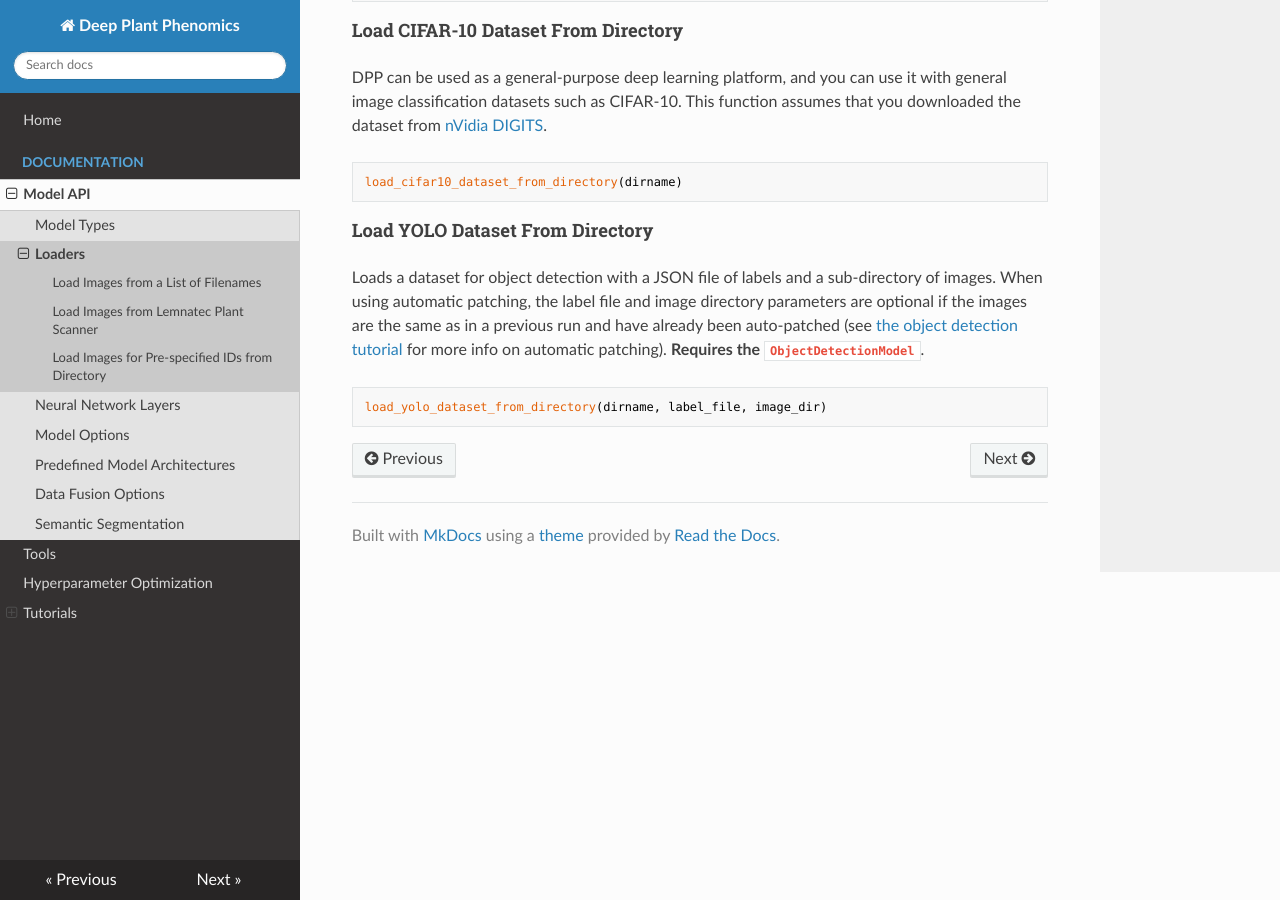
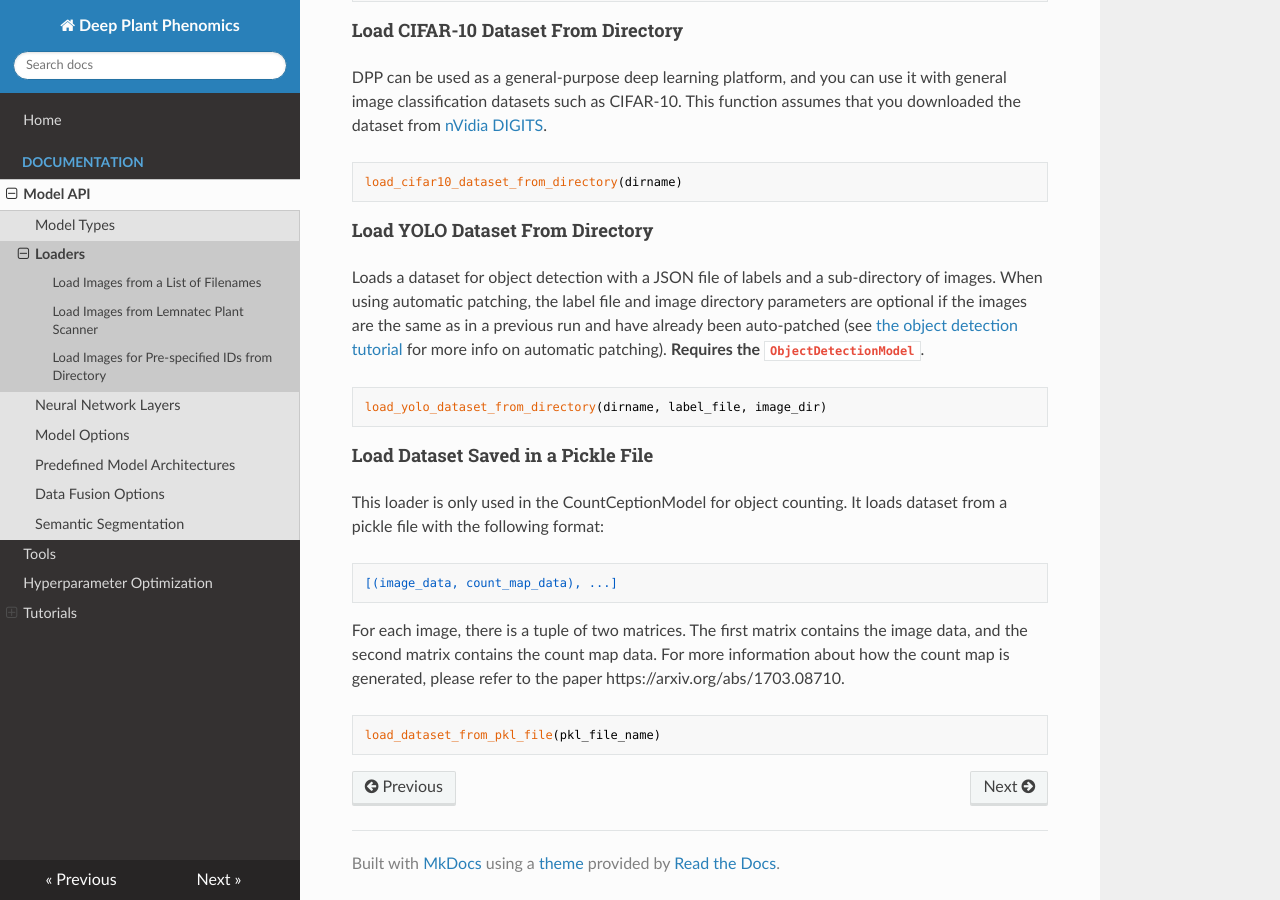
Before and after one commit to p2irc/deepplantphenomics, an MkDocs documentation site: the page built from docs/Loaders.md, in a window 1280 px wide and 900 px high, scrolled down 3276 px. Built offline with MkDocs 1.6.1, drawn with Linux system fonts in a browser that asks for light colours; nearby versions of some CDN libraries; old or Windows-style settings are respelled for this version of MkDocs.

Commit message:
Added description of paralConvBlock to Neural-Network-Layers.md Added description of load_dataset_from_pkl_file() to Loaders.md

````diff
--- a/docs/Loaders.md
+++ b/docs/Loaders.md
@@ -151,3 +151,18 @@ Loads a dataset for object detection with a JSON file of labels and a sub-direct
 ```
 load_yolo_dataset_from_directory(dirname, label_file, image_dir)
 ```
+
+#### Load Dataset Saved in a Pickle File
+
+This loader is only used in the CountCeptionModel for object counting. It loads dataset from a pickle file with the following format:
+
+```
+[(image_data, count_map_data), ...]
+```
+
+For each image, there is a tuple of two matrices. The first matrix contains the image data, and the second matrix contains the count map data.
+For more information about how the count map is generated, please refer to the paper https://arxiv.org/abs/1703.08710.
+
+```
+load_dataset_from_pkl_file(pkl_file_name)
+```
````
Also changed, not shown: docs/Neural-Network-Layers.md (+12 -1 lines).
